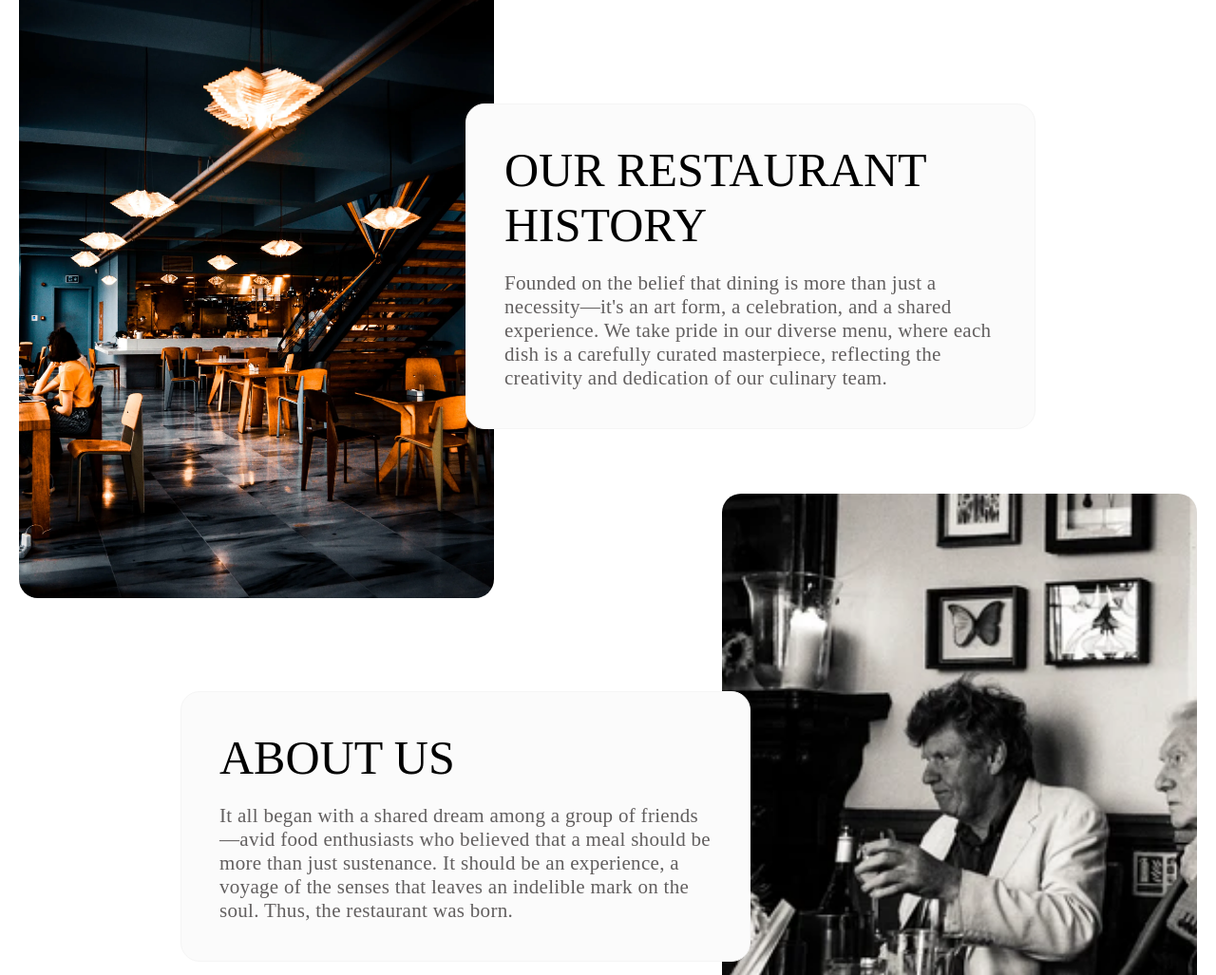
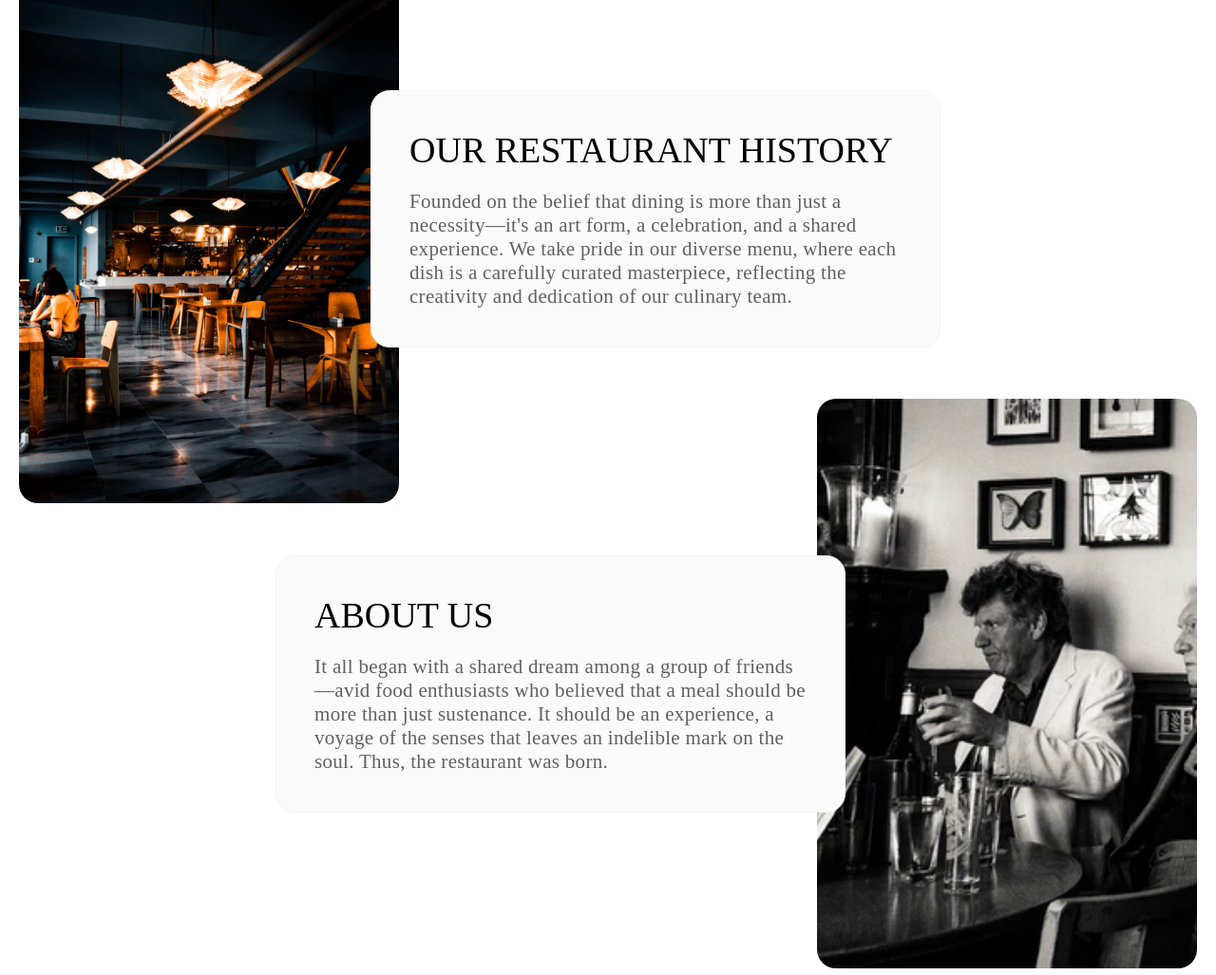
Before and after one commit to rohan-v-sah/SavorySpices-Restaurant-Website-, a plain HTML site: page index.html in a window 1280 px wide. Shown: the part 1061-2088 px from the top of the page at 95% size. Drawn offline with nearby package versions, Linux system fonts and the light colour scheme.

Commit message:
Update style.css
css styling changes

```diff
--- a/style.css
+++ b/style.css
@@ -107,7 +107,7 @@ body[data-aos-duration='400'] [data-aos] {
 }
 
 .row .info-container h3 {
-    font-size: 50px;
+    font-size: 38px;
     font-weight: 100;
 }
 
@@ -119,8 +119,8 @@ body[data-aos-duration='400'] [data-aos] {
 }
 
 .row .image-container {
-    width: 500px;
-    height: 700px;
+    width: 400px;
+    height: 600px;
 }
 
 .row .image-container img {
```
